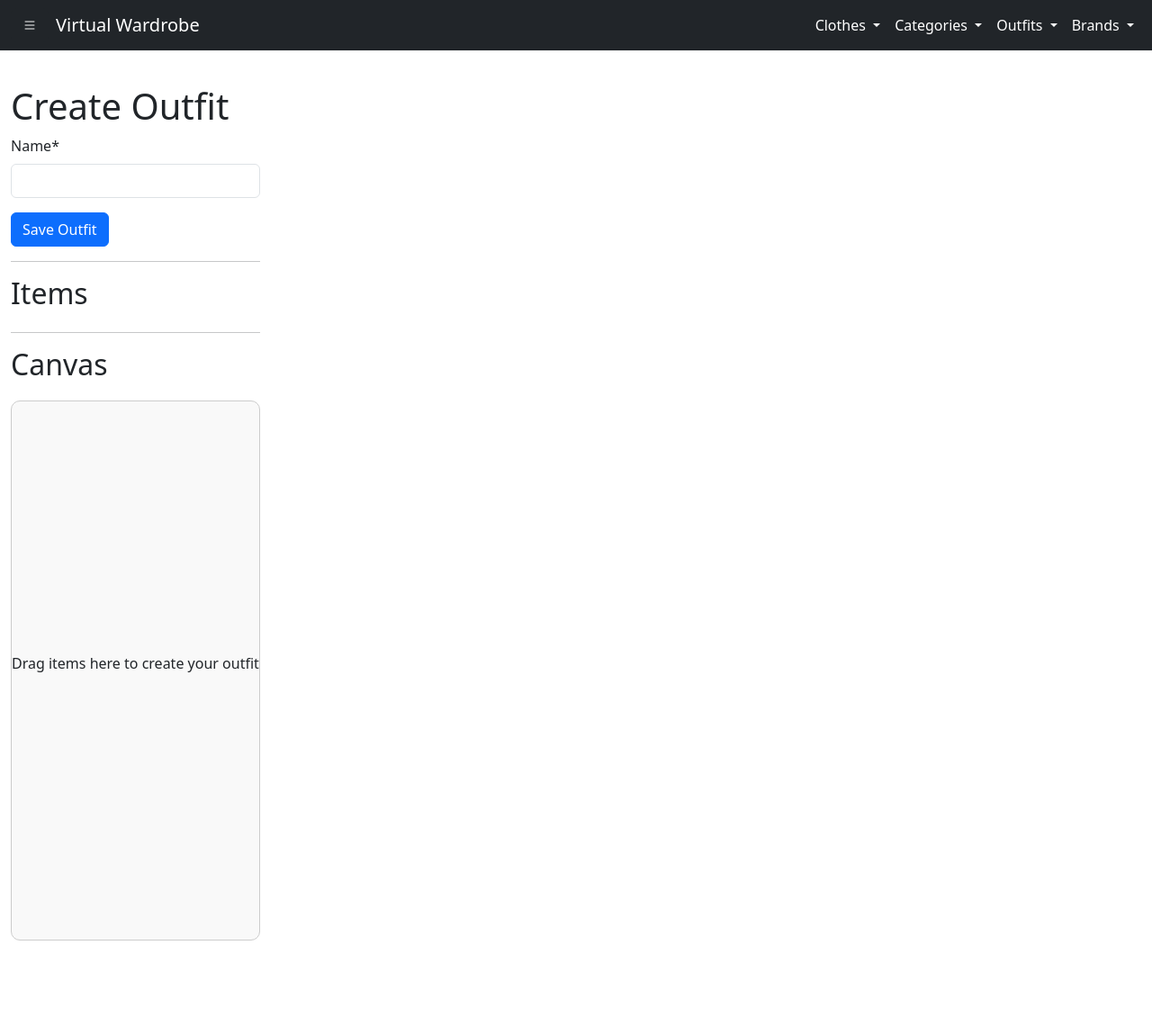
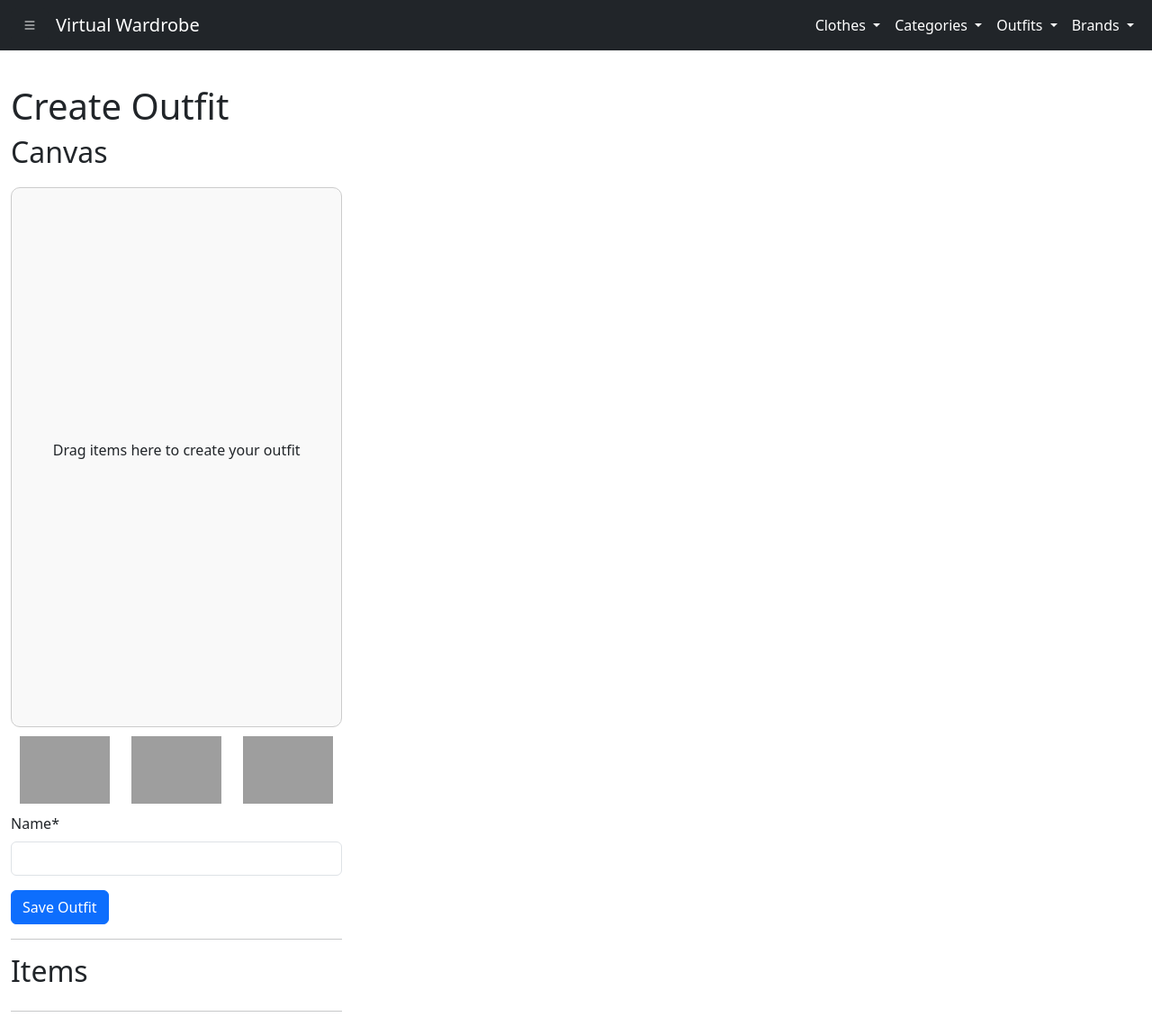
Before and after one commit to pgustafs/capsule, a Django app: page /create_outfit/ in a window 1280 px wide. Shown: the whole page at 90% size. Before the commit the page ends 1045 px from the top, so only its background shows below. Run offline with Django 5.2, Linux system fonts and the light colour scheme; data that the repository does not hold is empty; some libraries are stand-ins or nearby versions; grey boxes are pictures that could not be loaded.

Commit message:
added backround selection to canvas

```diff
--- a/base/capsule/templates/capsule/create_outfit.html
+++ b/base/capsule/templates/capsule/create_outfit.html
@@ -2,10 +2,21 @@
 
 {% block title %}Create Outfit{% endblock %}
 
+{% load static %}
 {% load crispy_forms_tags %}
 
 {% block content %}
 <h1>Create Outfit</h1>
+<h2>Canvas</h2>
+<div id="canvas" class="canvas" style="width: 100%; height: 600px; border: 1px solid #ccc; background-color: #f9f9f9; position: relative; overflow: auto;">
+    <p>Drag items here to create your outfit</p>
+</div>
+<div class="background-selector">
+    <img src="{% static 'images/beach.jpg' %}" alt="Beach" class="background-option" data-background-url="{% static 'images/beach.jpg' %}">
+    <img src="{% static 'images/park.jpg' %}" alt="Park" class="background-option" data-background-url="{% static 'images/park.jpg' %}">
+    <img src="{% static 'images/winter.jpg' %}" alt="Winter" class="background-option" data-background-url="{% static 'images/winter.jpg' %}">
+    <!-- Add more background images as needed -->
+</div>
 <form method="post" id="outfitForm">
     {% csrf_token %}
     {{ form|crispy }}
@@ -22,10 +33,6 @@
     {% endfor %}
 </div>
 <hr>
-<h2>Canvas</h2>
-<div id="canvas" class="canvas" style="width: 100%; height: 600px; border: 1px solid #ccc; background-color: #f9f9f9; position: relative; overflow: auto;">
-    <p>Drag items here to create your outfit</p>
-</div>
 
 <script src="https://code.jquery.com/jquery-3.7.1.min.js"></script>
 <script src="https://code.jquery.com/ui/1.13.2/jquery-ui.min.js"></script>
@@ -60,6 +67,7 @@
                         width: '200px',  // Set image width to 100px
                         height: 'auto'   // Set image height to auto
                     });
+                    clone.find("p").hide(); // Hide the item name
                     clone.appendTo("#canvas").draggable({
                         containment: "#canvas"
                     }).attr("data-id", itemId);
@@ -79,6 +87,12 @@
             addClickHandler($(this));
         });
 
+        // Background selection
+        $(".background-option").on('click', function() {
+            var backgroundUrl = $(this).data("background-url");
+            $("#canvas").css("background-image", "url(" + backgroundUrl + ")");
+        });
+
         $("#outfitForm").submit(function(e) {
             var selectedItems = [];
             $("#canvas .item").each(function() {
@@ -95,4 +109,27 @@
         });
     });
 </script>
+<style>
+    #canvas {
+        width: 100%;
+        height: 600px;
+        border: 1px solid #ccc;
+        background-color: #f9f9f9;
+        position: relative;
+        overflow: auto;
+        background-size: cover;  /* Ensure the background image covers the entire canvas */
+        background-position: center;  /* Center the background image */
+    }
+
+    .background-selector img {
+        width: 100px;  /* Set the width for the background option thumbnails */
+        height: auto;  /* Maintain the aspect ratio */
+        margin: 10px;  /* Add some spacing around the images */
+        cursor: pointer;  /* Change the cursor to pointer to indicate it's clickable */
+    }
+
+    .background-selector img:hover {
+        opacity: 0.8;  /* Slightly dim the image on hover for a visual effect */
+    }
+</style>
 {% endblock %}
```
Also changed, not shown: 1 other file.
